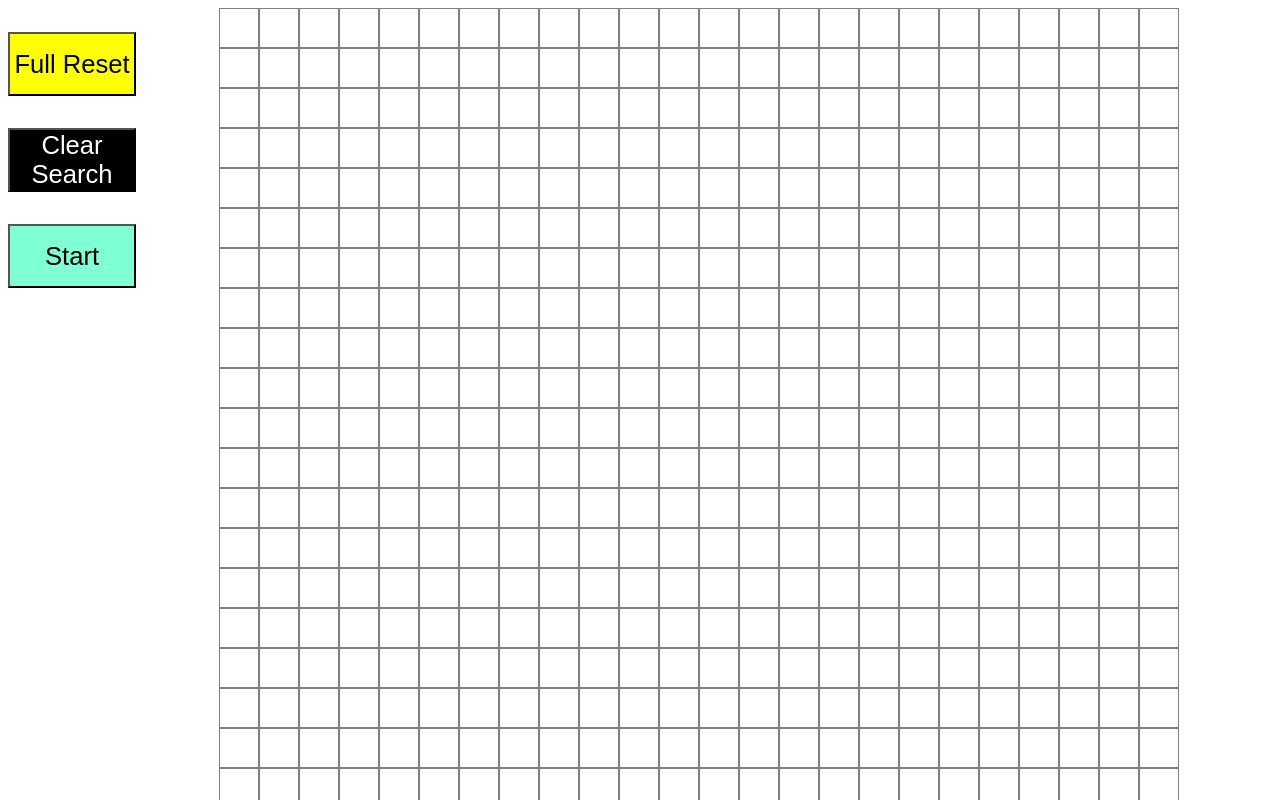
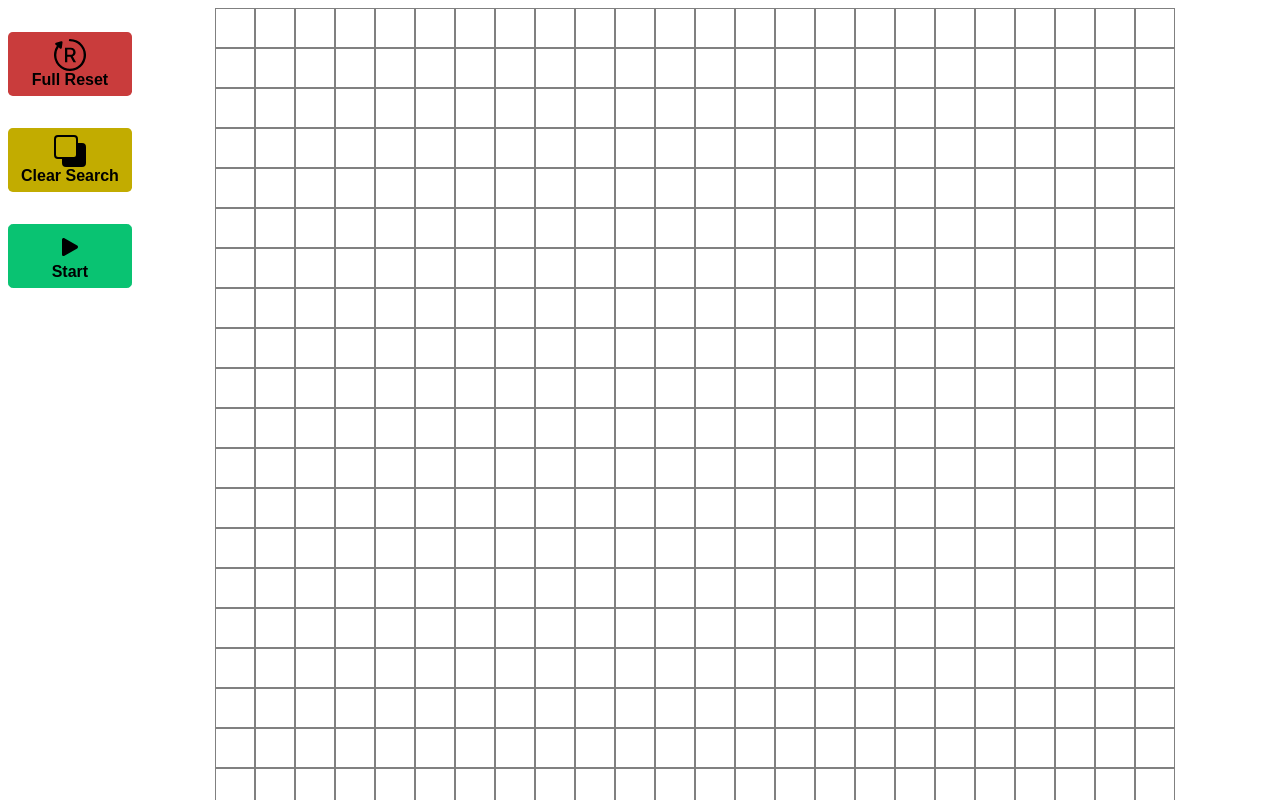
Before and after one commit to Jose-Velasco/ng-Dijkstras-shortest-path-algorithm, an Angular app: page / in a window 1280 px wide. Shown: the top 800 px of the page. Built offline with nearby package versions, Linux system fonts and the light colour scheme.

Commit message:
redesign main menu buttons
stlyed menu buttons color and icons, added basic click animation to buttons,
create global css color variables to unify color themes and schema

```diff
--- a/src/app/components/main-menu/main-menu.component.css
+++ b/src/app/components/main-menu/main-menu.component.css
@@ -6,24 +6,49 @@
   margin-left: 0.5rem;
 }
 
-.reset-button {
-  width: 5em;
-  height: 2.5em;
-  background-color: yellow;
-  font-size: 1.6em;
+.btn {
+  display: flex;
+  flex-direction: column;
+  border: 1px solid transparent;
+  border-radius: 0.3rem;
+  padding: 0.375rem 0.75rem;
+  font-size: 1rem;
+  font-weight: bold;
+  min-height: 3.5rem;
+  text-align: center;
+  align-items: center;
+  justify-content: center;
+}
+
+.btn:active {
+  transform: scale(0.98);
+}
+
+.btn:focus {
+  outline: 0;
+}
+
+.full-reset-button {
+  background-color: var(--red-light);
+}
+
+.full-reset-button:focus {
+  box-shadow: 0 0 0 0.2rem var(--red-light);
 }
 
 .start-button {
-  width: 5em;
-  height: 2.5em;
-  background-color: aquamarine;
-  font-size: 1.6em;
+  background-color: var(--base-green);
+  border-color: var(--base-green);
 }
 
-.Wall-done-button {
-  width: 5em;
-  height: 2.5em;
-  background-color: black;
-  font-size: 1.6em;
-  color: white;
+.start-button:focus {
+  box-shadow: 0 0 0 0.2rem var(--base-green);
 }
+
+.clear-search-button {
+  background-color: var(--yellow);
+}
+
+.clear-search-button:focus {
+  box-shadow: 0 0 0 0.2rem var(--yellow-light);
+}
--- a/src/app/components/main-menu/main-menu.component.html
+++ b/src/app/components/main-menu/main-menu.component.html
@@ -1,7 +1,22 @@
 <div class="main-menu-container">
   <div class="main-menu-wraper">
-    <button type="button" (click)="fullResetBoard()" class="reset-button">Full Reset</button>
-    <button type="button" (click)="clearSearchPathAnimation()" class="Wall-done-button">Clear Search</button>
-    <button type="button" (click)="startVisualization()" [disabled]="isAnimationInProgress" class="start-button">Start</button>
+    <button type="button" (click)="fullResetBoard()" class="btn full-reset-button">
+      <svg width="2em" height="2em" viewBox="0 0 16 16" class="bi bi-bootstrap-reboot" fill="currentColor" xmlns="http://www.w3.org/2000/svg">
+        <path fill-rule="evenodd" d="M1.161 8a6.84 6.84 0 1 0 6.842-6.84.58.58 0 0 1 0-1.16 8 8 0 1 1-6.556 3.412l-.663-.577a.58.58 0 0 1 .227-.997l2.52-.69a.58.58 0 0 1 .728.633l-.332 2.592a.58.58 0 0 1-.956.364l-.643-.56A6.812 6.812 0 0 0 1.16 8zm5.48-.079V5.277h1.57c.881 0 1.416.499 1.416 1.32 0 .84-.504 1.324-1.386 1.324h-1.6zm0 3.75V8.843h1.57l1.498 2.828h1.314L9.377 8.665c.897-.3 1.427-1.106 1.427-2.1 0-1.37-.943-2.246-2.456-2.246H5.5v7.352h1.141z"/>
+      </svg>
+      Full Reset
+    </button>
+    <button type="button" (click)="clearSearchPathAnimation()" class="btn clear-search-button">
+      <svg width="2em" height="2em" viewBox="0 0 16 16" class="bi bi-back" fill="currentColor" xmlns="http://www.w3.org/2000/svg">
+        <path fill-rule="evenodd" d="M0 2a2 2 0 0 1 2-2h8a2 2 0 0 1 2 2v2h2a2 2 0 0 1 2 2v8a2 2 0 0 1-2 2H6a2 2 0 0 1-2-2v-2H2a2 2 0 0 1-2-2V2zm2-1a1 1 0 0 0-1 1v8a1 1 0 0 0 1 1h8a1 1 0 0 0 1-1V2a1 1 0 0 0-1-1H2z"/>
+      </svg>
+      Clear Search
+    </button>
+    <button type="button" (click)="startVisualization()" [disabled]="isAnimationInProgress" class="btn start-button">
+      <svg width="2em" height="2em" viewBox="0 0 16 16" class="bi bi-play-fill" fill="currentColor" xmlns="http://www.w3.org/2000/svg">
+        <path d="M11.596 8.697l-6.363 3.692c-.54.313-1.233-.066-1.233-.697V4.308c0-.63.692-1.01 1.233-.696l6.363 3.692a.802.802 0 0 1 0 1.393z"/>
+      </svg>
+      Start
+    </button>
   </div>
 </div>
--- a/src/styles.css
+++ b/src/styles.css
@@ -4,3 +4,17 @@
     margin: 0;
     padding: 0;
 }
+
+:root {
+  --base-green: #09C372;
+  --base-green-dark: #037544;
+  --base-green-light: #26FFA1;
+  --blue-light: #25DBF5;
+  --blue-dark: #29565C;
+  --red: #C2250A;
+  --red-dark: #751100;
+  --red-light: #C93C3C;
+  --yellow: #C2AC00;
+  --yellow-light: #CFB600;
+  --yellow-dark: #A89500;
+}
```
